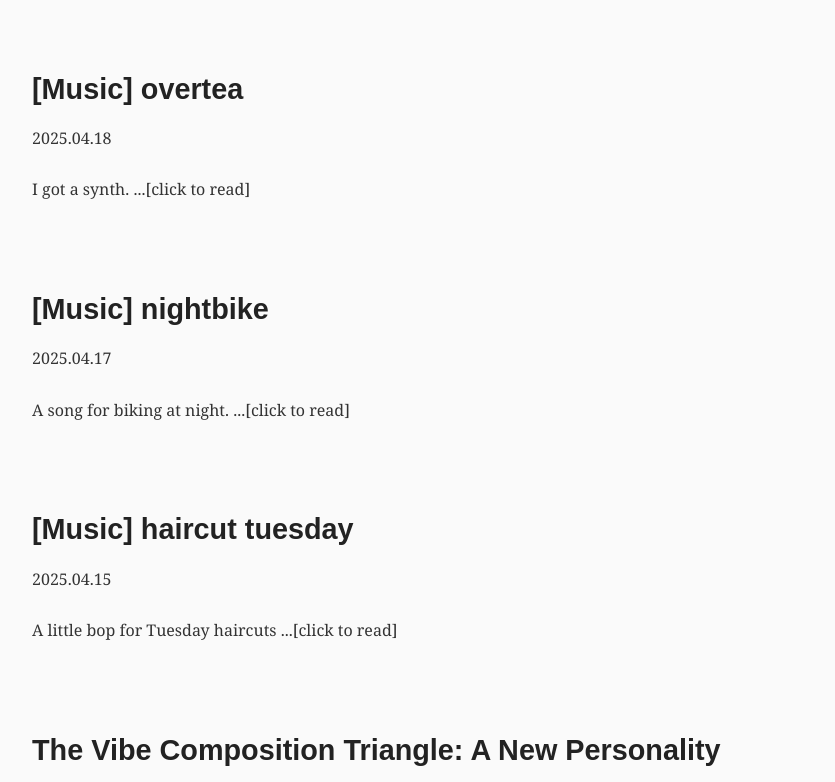
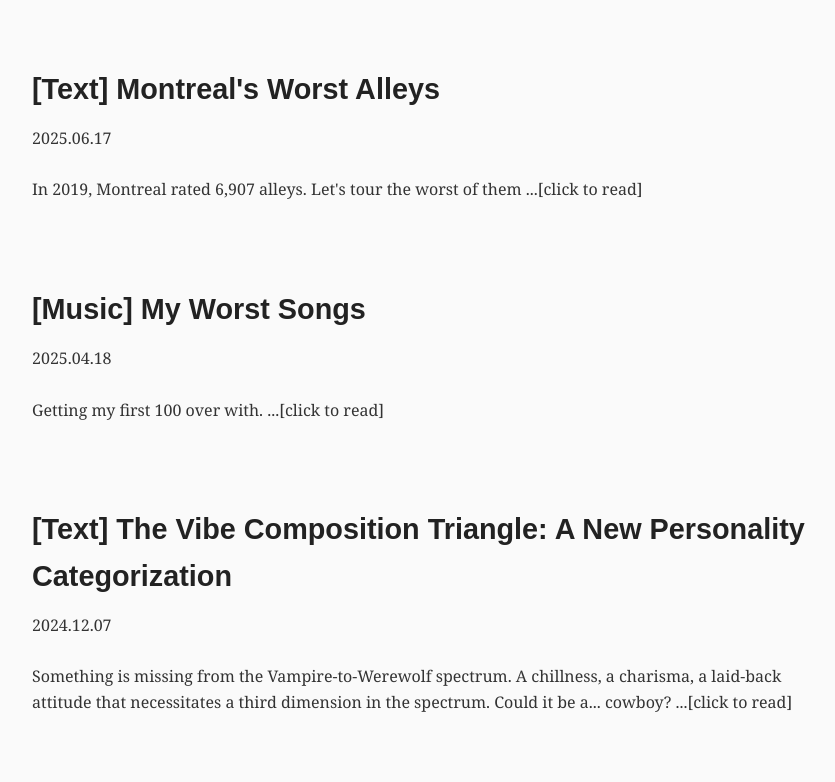
Before and after one commit to nectomire/nectomire.github.io, a plain HTML site: page index.html in a window 1280 px wide. Shown: the part 156-938 px from the top of the page, without its empty margins (208-1043 px from the left). Drawn offline with Linux system fonts and the light colour scheme; files that its build step writes are made by us from their sources.

Commit message:
update worst alleys

```diff
--- a/index.html
+++ b/index.html
@@ -4,7 +4,7 @@
     <meta charset="UTF-8">
     <meta name="viewport" content="width=device-width, initial-scale=1.0">
     <title>nectomire [blog]</title>
-    <link rel="stylesheet" href="blog/style.css">
+    <link rel="stylesheet" href="style.css">
 </head>
 <body>
     <header>
@@ -14,28 +14,22 @@
     </header>
     <div class="container">
         <main>
-          <article><h2><a href="/blog/overtea.html" style="color: inherit">[Music] overtea</a></h2><content>2025.04.18 <br/><br/>
-            I got a synth.
-            <a href="/blog/overtea.html" style="color: inherit"> ...[click to read]</a>
+            <article><h2><a href="/blog/worst_alleys.html" style="color: inherit">[Text] Montreal's Worst Alleys</a></h2><content>2025.06.17 <br/><br/>
+            In 2019, Montreal rated 6,907 alleys. Let's tour the worst of them
+            <a href="/blog/worst_alleys.html" style="color: inherit"> ...[click to read]</a>
             <br/> <br/>
-          <article><h2><a href="/blog/nightbike.html" style="color: inherit">[Music] nightbike</a></h2><content>2025.04.17 <br/><br/>
-            A song for biking at night.
-            <a href="/blog/nightbike.html" style="color: inherit"> ...[click to read]</a>
+          <article><h2><a href="/blog/my_worst_songs.html" style="color: inherit">[Music] My Worst Songs</a></h2><content>2025.04.18 <br/><br/>
+            Getting my first 100 over with.
+            <a href="/blog/my_worst_songs.html" style="color: inherit"> ...[click to read]</a>
+            <br/> <br/>
+           <article><h2><a href="/blog/vibe_composition.html" style="color: inherit">[Text] The Vibe Composition Triangle: A New Personality Categorization</a></h2><content>2024.12.07 <br/><br/>
+            Something is missing from the Vampire-to-Werewolf spectrum. A chillness, a charisma, a laid-back attitude that necessitates a third dimension in the spectrum. Could it be a... cowboy?
+            <a href="https://nectomire.neocities.org/blog/vibe_composition.html" style="color: inherit"> ...[click to read]</a>
             <br/> <br/>
 
-          <article><h2><a href="/blog/haircut_tuesday.html" style="color: inherit">[Music] haircut tuesday</a></h2><content>2025.04.15 <br/><br/>
-            A little bop for Tuesday haircuts
-            <a href="/blog/haircut_tuesday.html" style="color: inherit"> ...[click to read]</a>
-            <br/> <br/>
-
-           <article><h2><a href="blog/vibe_composition.html" style="color: inherit">The Vibe Composition Triangle: A New Personality Categorization</a></h2><content>2024.12.07 <br/><br/>
-            Something is missing from the Vampire-to-Werewolf spectrum. A chillness, a charisma, a laid-back attitude that necessitates a third dimension in the spectrum. Could it be a... cowboy?
-            <a href="blog/vibe_composition.html" style="color: inherit"> ...[click to read]</a>
-            <br/> <br/>
-
-            <article><h2><a href="blog/montreal_trees.html" style="color: inherit">Montreal's Urban Native Trees: An Analysis</a></h2><content>2023.11.01 <br/><br/>
+            <article><h2><a href="/blog/montreal_trees.html" style="color: inherit">[Text] Montreal's Urban Native Trees: An Analysis</a></h2><content>2023.11.01 <br/><br/>
             Over the last few years I've noticed that each old tree cut down in my neighborhood is shortly replaced by a ginkgo sapling. I've been ranting to friends (and some very tolerant strangers) that the ginkgo favoritism is going to kill us all
-            <a href="blog/montreal_trees.html" style="color: inherit"> ...[click to read]</a>
+            <a href="/blog/montreal_trees.html" style="color: inherit"> ...[click to read]</a>
             <br/> <br/>
 
               </content></article>
```
Also changed, not shown: blog/index.html (+4 -0 lines), blog/worst_alleys.html (+11 -0 lines).
